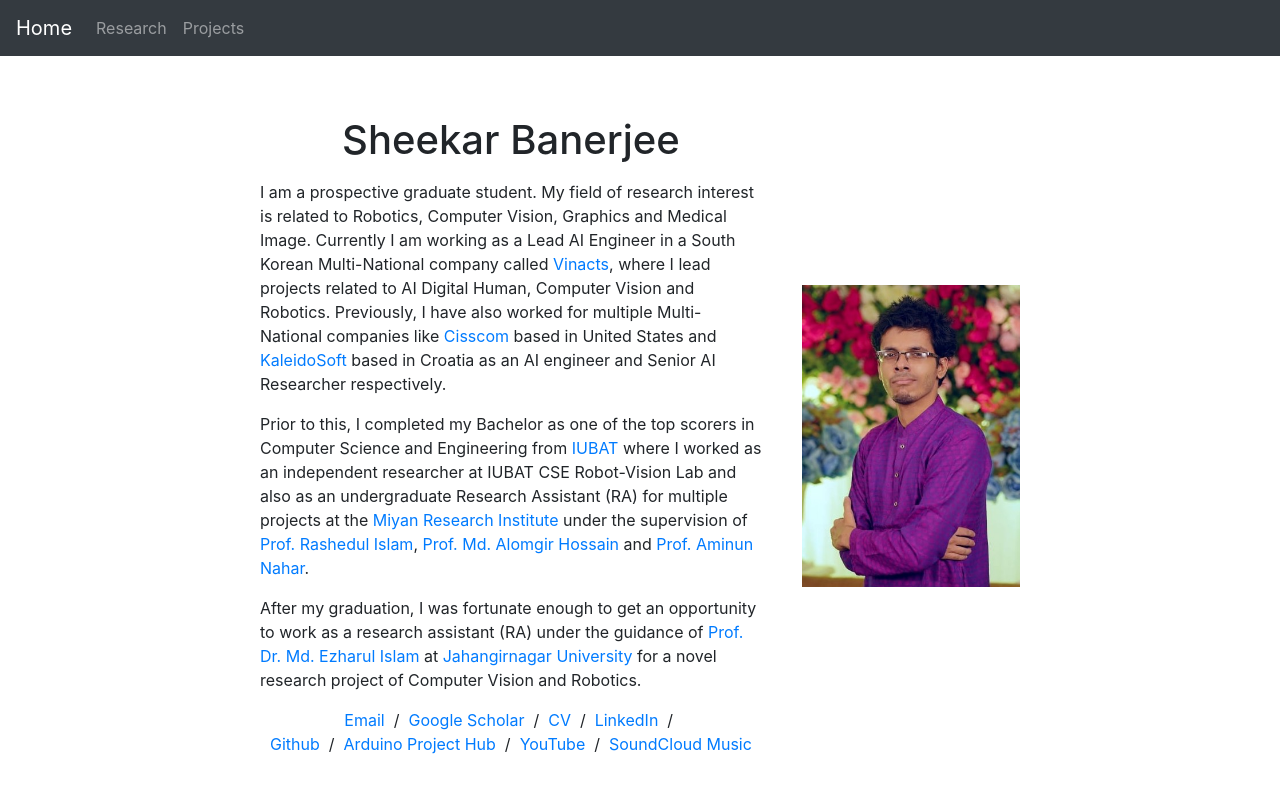
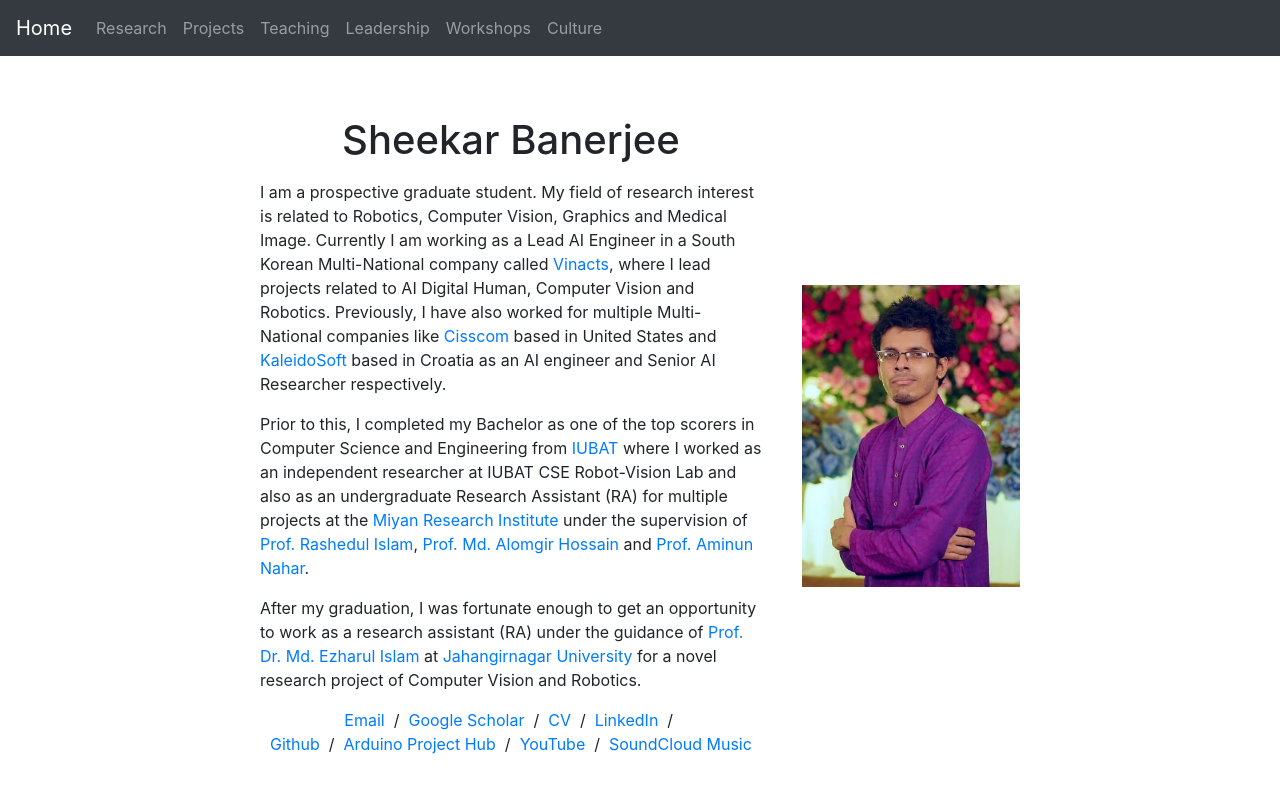
Before and after one commit to ac005sheekar/sheekar.github.io, a plain HTML site: page index.html in a window 1280 px wide. Shown: the top 789 px of the page. Drawn offline with nearby package versions, Linux system fonts and the light colour scheme.

Commit message:
Update index.html

```diff
--- a/index.html
+++ b/index.html
@@ -25,15 +25,18 @@
       <li class="nav-item">
         <a class="nav-link" href="projects.html">Projects</a>
       </li>
-      <!--<li class="nav-item">
+      <li class="nav-item">
         <a class="nav-link" href="teach.html">Teaching</a>
       </li>
       <li class="nav-item">
-        <a class="nav-link" href="Contest.html">Contests & Hackathons</a>
+        <a class="nav-link" href="leader.html">Leadership</a>
       </li>
       <li class="nav-item">
         <a class="nav-link" href="workshops.html">Workshops</a>
-      </li> -->
+      </li>
+      <li class="nav-item">
+        <a class="nav-link" href="culture.html">Culture</a>
+      </li>
     </ul>
   </nav><br>
   <table style="width:100%;max-width:800px;border:0px;border-spacing:0px;border-collapse:separate;margin-right:auto;margin-left:auto;"><tbody>
```
